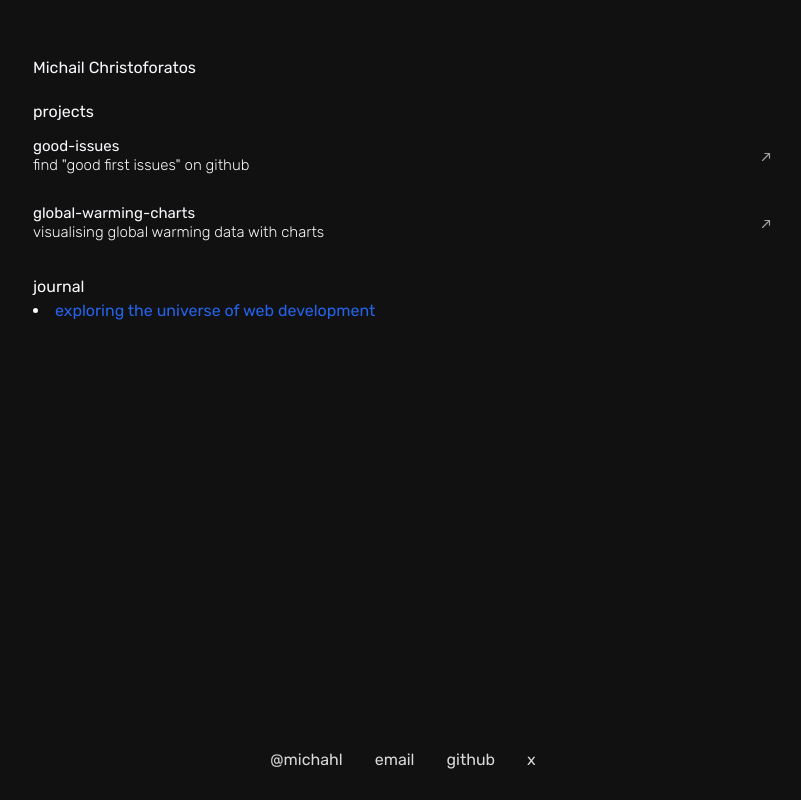
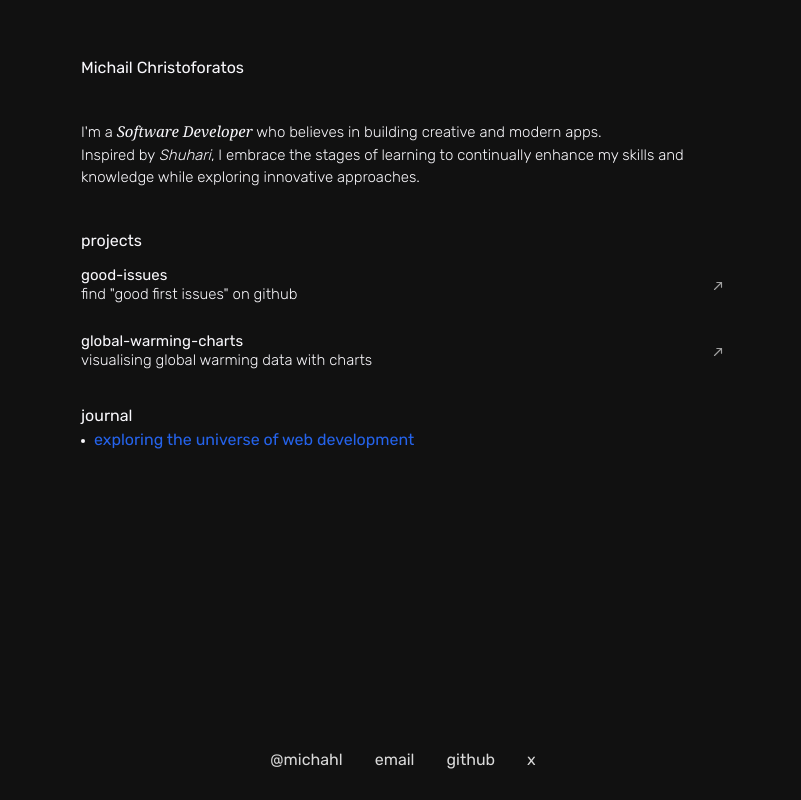
Before and after one commit to michahl/www, a Next.js app: page / in a window 1280 px wide. Shown: the whole page, without its empty margins (237-1038 px from the left). Built offline with nearby package versions, Linux system fonts and the light colour scheme.

Commit message:
added tooltip

```diff
--- a/app/b/[slug]/page.js
+++ b/app/b/[slug]/page.js
@@ -36,8 +36,8 @@ export default async function PostPage({ params }) {
       <div className="max-w-2xl w-full mx-2 sm:mx-5">
         <div className="mt-14">
           <article>
-            <h1 className="leading-4">{frontmatter.title}</h1>
-            <p className="text-[#d9d9d9] font-light text-[16px]">Michail Christoforatos</p>
+            <h1 className="leading-4 font-medium">{frontmatter.title}</h1>
+            <p className="text-[#d9d9d9] font-light text-[15.5px]">Michail Christoforatos</p>
             <div className="mt-10">
               <MdxLayout>{content}</MdxLayout>
             </div>
--- a/app/page.js
+++ b/app/page.js
@@ -1,15 +1,31 @@
 import Blogs from "@/components/blogs";
 import Projects from "@/components/projects";
 import Socials from "@/components/socials";
-import Tags from "@/components/tags";
 
 export default function Home() {
   return (
     <div className="flex justify-center min-h-screen ">
-      <div className="max-w-3xl w-full mx-2 sm:mx-5">
+      <div className="max-w-2xl w-full mx-2 sm:mx-5">
         <div className="mt-14 relative">
-          <div className="flex items-baseline justify-between mx-3.5">
+          <div className="mx-3.5">
             <h1>Michail Christoforatos</h1>
+            <div className="my-10 text-[15px] font-light">
+              <p>
+                I&#39;m a <span className="italic font-serif cursor-context-menu">Software Developer</span> who believes in building creative and modern apps.
+              </p>
+              <p>
+                Inspired by{" "}
+                <span
+                  className="relative group cursor-pointer italic"
+                >
+                  <span className="hover:underline underline-offset-4">Shuhari</span>
+                  <span className="hover:hidden absolute -top-7 left-12 sm:left-1/2 transform -translate-x-1/2 w-[16.5rem] bg-[#1c1c1c] text-[#cccccc] text-center px-1 py-0.5 border border-[#575757] text-sm rounded-lg shadow-lg opacity-0 group-hover:opacity-100 transition-opacity duration-200">
+                    (n.) philosophy of learning to mastering
+                  </span>
+                </span>
+                , I embrace the stages of learning to continually enhance my skills and knowledge while exploring innovative approaches.
+              </p>
+            </div>
           </div>
           <Projects />
           <Blogs />
--- a/components/blogs.js
+++ b/components/blogs.js
@@ -11,10 +11,10 @@ export default function Blogs() {
             <ul className="list-disc list-inside">
                 {
                     posts.map(post => (
-                        <li key={post.slug}>
+                        <li key={post.slug} className="text-sm">
                             <Link
                                 href={`/b/${post.slug}`}
-                                className="text-blue-600 hover:text-blue-800"
+                                className="relative -left-0.5 sm:-left-1.5 text-base text-blue-600 hover:text-blue-800 transition-transform"
                             >
                                 {post.frontmatter.title.toLowerCase()}
                             </Link>
```
